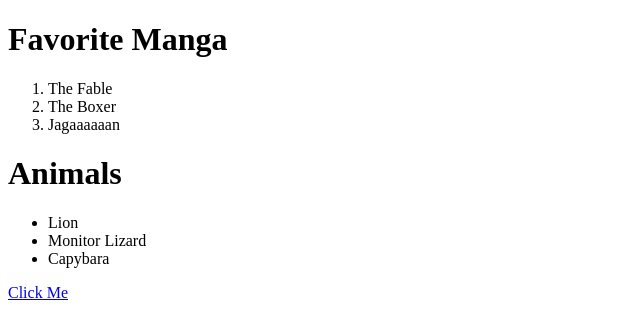
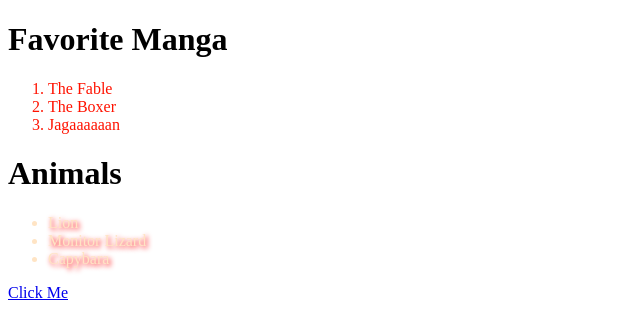
Before and after one commit to NeoAAD/NeoAAD.github.io, a plain HTML site: page list.html in a window 1280 px wide. Shown: the whole page, without its empty margins (0-640 px from the left). Drawn offline with Linux system fonts and the light colour scheme.

Commit message:
Update list.html

```diff
--- a/list.html
+++ b/list.html
@@ -4,19 +4,28 @@
     <meta charset="UTF-8">
     <meta name="viewport" content="width=device-width, initial-scale=1.0">
     <title>Document</title>
+    <style>
+        .Ordered {
+            color:#ff1200;
+        }
+        .Unordered {
+            color:bisque;
+            text-shadow: 2px 2px 5px red;
+        }
+    </style>
 </head>
 <body>
     <h1>Favorite Manga</h1>
     <ol>
-        <li>The Fable</li>
-        <li>The Boxer</li>
-        <li>Jagaaaaaan</li>
+        <li class = "Ordered">The Fable</li>
+        <li class = "Ordered">The Boxer</li>
+        <li class = "Ordered">Jagaaaaaan</li>
     </ol>
     <h1>Animals</h1>
     <ul>
-        <li>Lion</li>
-        <li>Monitor Lizard</li>
-        <li>Capybara</li>
+        <li class = "Unordered">Lion</li>
+        <li class = "Unordered">Monitor Lizard</li>
+        <li class = "Unordered">Capybara</li>
     </ul>
     <a href="aboutus.html">Click Me</a>
 </body>
```
